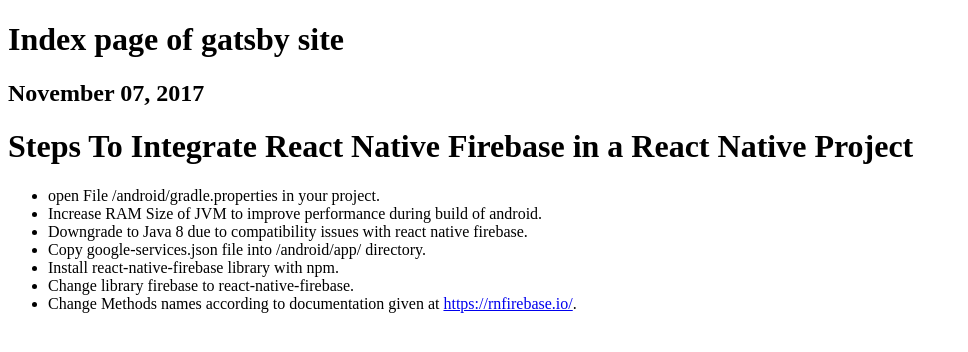
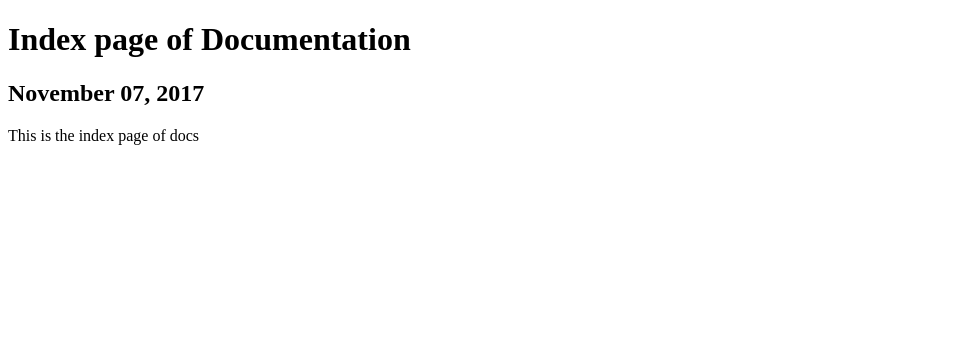
Before and after one commit to idsingh/arivaa, a Gatsby site: page / in a window 1280 px wide. Shown: the whole page, without its empty margins (0-968 px from the left). Built offline with nearby package versions, Linux system fonts and the light colour scheme; Gatsby itself is replaced by a stand-in of ours.

Commit message:
Documentation Initial Commit

```diff
--- /dev/null
+++ b/documentation/index.md
@@ -0,0 +1,6 @@
+---
+path: "/"
+date: "2017-11-07"
+title: "Index page of Documentation"
+---
+This is the index page of docs
--- a/gatsby-config.js
+++ b/gatsby-config.js
@@ -1,12 +1,12 @@
 module.exports = {
   siteMetadata: {
-    title: 'Gatsby Default Starter',
+    title: 'Documentation',
   },
   plugins: [
     {
       resolve: `gatsby-source-filesystem`,
       options: {
-        path: `${__dirname}/markdown-files`,
+        path: `${__dirname}/documentation`,
         name: "markdown-pages",
       },
     },'gatsby-plugin-react-helmet',
--- a/gatsby-node.js
+++ b/gatsby-node.js
@@ -10,7 +10,7 @@ const path = require("path");
 exports.createPages = ({ boundActionCreators, graphql }) => {
   const { createPage } = boundActionCreators;
 
-  const blogPostTemplate = path.resolve(`src/templates/blogTemplate.js`);
+  const blogPostTemplate = path.resolve(`src/templates/pageTemplate.js`);
 
   return graphql(`
     {
--- a/markdown-files/First.md
+++ /dev/null
@@ -1,14 +0,0 @@
----
-path: "/"
-date: "2017-11-07"
-title: "Index page of gatsby site"
----
-# Steps To Integrate React Native Firebase in a React Native Project
-
-- open File /android/gradle.properties in your project.
-- Increase RAM Size of JVM to improve performance during build of android.
-- Downgrade to Java 8 due to compatibility issues with react native firebase.
-- Copy google-services.json file into /android/app/ directory.
-- Install react-native-firebase library with npm.
-- Change library firebase to react-native-firebase.
-- Change Methods names according to documentation given at https://rnfirebase.io/.
--- a/package.json
+++ b/package.json
@@ -1,8 +1,8 @@
 {
-  "name": "gatsby-starter-default",
+  "name": "laxaar-products-docs",
   "description": "Gatsby default starter",
   "version": "1.0.0",
-  "author": "Kyle Mathews <mathews.kyle@gmail.com>",
+  "author": "Inderdeep Singh <inderdeep.singh@laxaar.com>",
   "dependencies": {
     "gatsby": "1.9.250",
     "gatsby-link": "^1.6.46",
@@ -26,6 +26,6 @@
   },
   "repository": {
     "type": "git",
-    "url": "https://github.com/gatsbyjs/gatsby-starter-default"
+    "url": "https://github.com/idsingh/arivaa"
   }
 }
--- a/src/components/header.js
+++ b/src/components/header.js
@@ -12,10 +12,10 @@ const Header = ({ siteTitle }) => (
       style={{
         margin: '0 auto',
         maxWidth: 960,
-        padding: '1.45rem 1.0875rem',
+        padding: '0.4rem 0.2rem',
       }}
     >
-      <h1 style={{ margin: 0 }}>
+      <h3 style={{ margin: 0 }}>
         <Link
           to="/"
           style={{
@@ -25,7 +25,7 @@ const Header = ({ siteTitle }) => (
         >
           {siteTitle}
         </Link>
-      </h1>
+      </h3>
     </div>
   </div>
 )
--- a/src/components/post-link.js
+++ /dev/null
@@ -1,12 +0,0 @@
-import React from "react";
-import Link from "gatsby-link";
-
-const PostLink = ({ post }) => (
-  <div>
-    <Link to={post.frontmatter.path}>
-      {post.frontmatter.title} ({post.frontmatter.date})
-    </Link>
-  </div>
-);
-
-export default PostLink;
--- a/src/pages/index.js
+++ b/src/pages/index.js
@@ -1,6 +1,6 @@
 import React from "react";
-import PostLink from '../components/post-link'
-import BlogTemplate from '../templates/blogTemplate'
+
+import PageTemplate from '../templates/pageTemplate'
 
 const IndexPage = ({
   data: {
@@ -8,11 +8,7 @@ const IndexPage = ({
     markdownRemark
   },
 }) => {
-  const Posts = edges
-    .filter(edge => !!edge.node.frontmatter.date) // You can filter your posts based on some criteria
-    .map(edge => <PostLink key={edge.node.id} post={edge.node} />);
-
-  return <div><BlogTemplate markdownRemark = {markdownRemark}/></div>;
+  return <div><PageTemplate markdownRemark = {markdownRemark}/></div>;
 };
 
 export default IndexPage;
--- a/src/templates/blogTemplate.js
+++ b/src/templates/pageTemplate.js
@@ -1,7 +1,6 @@
 import React from "react";
 
 export default function Template(data) {
-  console.log(data)
   const { markdownRemark } = data; // data.markdownRemark holds our post data
   const { frontmatter, html } = markdownRemark;
   return (
@@ -17,16 +16,3 @@ export default function Template(data) {
     </div>
   );
 }
-
-export const pageQuery = graphql`
-  query BlogPostByPath {
-    markdownRemark(frontmatter: { path: { eq: "/" } }) {
-      html
-      frontmatter {
-        date(formatString: "MMMM DD, YYYY")
-        path
-        title
-      }
-    }
-  }
-`;
```
Also changed, not shown: src/pages/page-2.js (deleted, +0 -12 lines), 2 other files.
